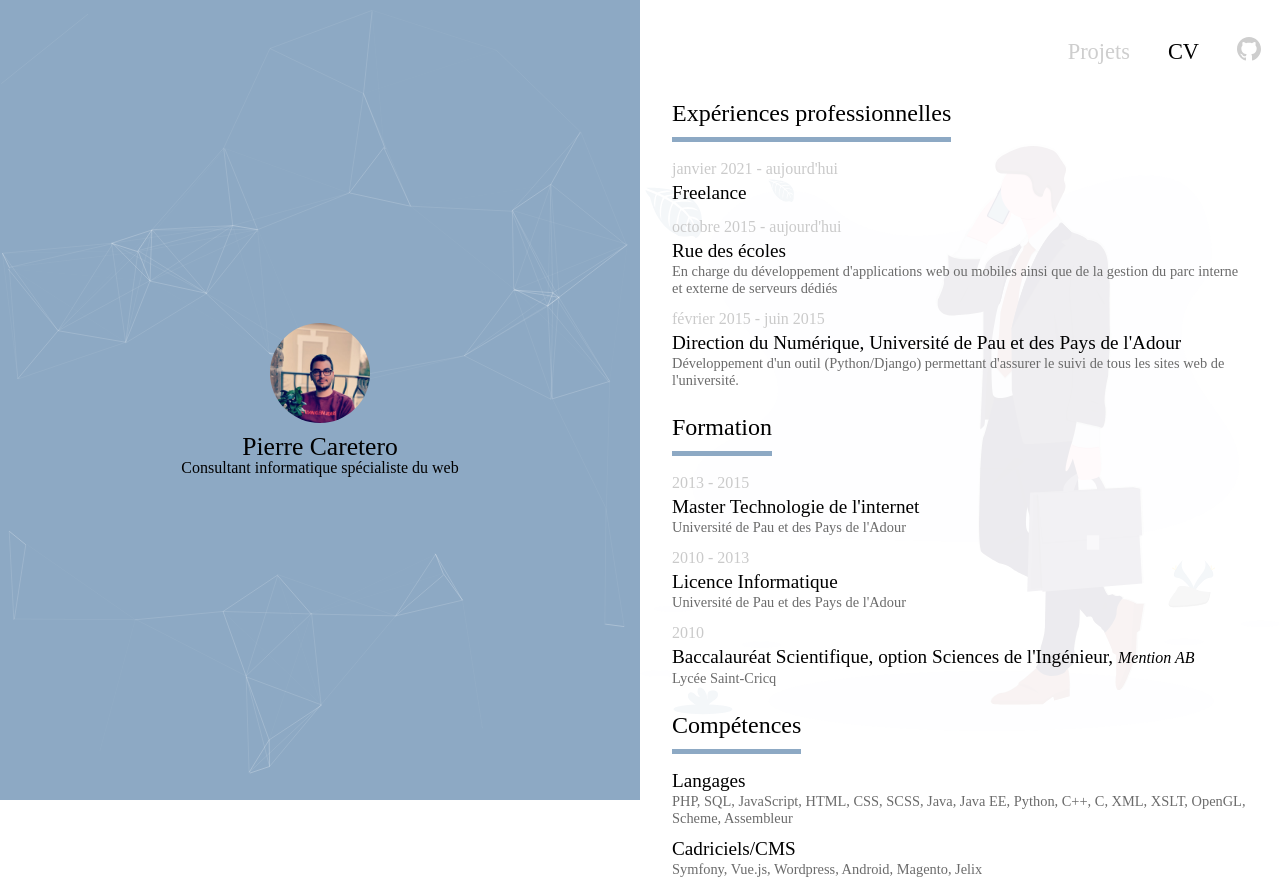
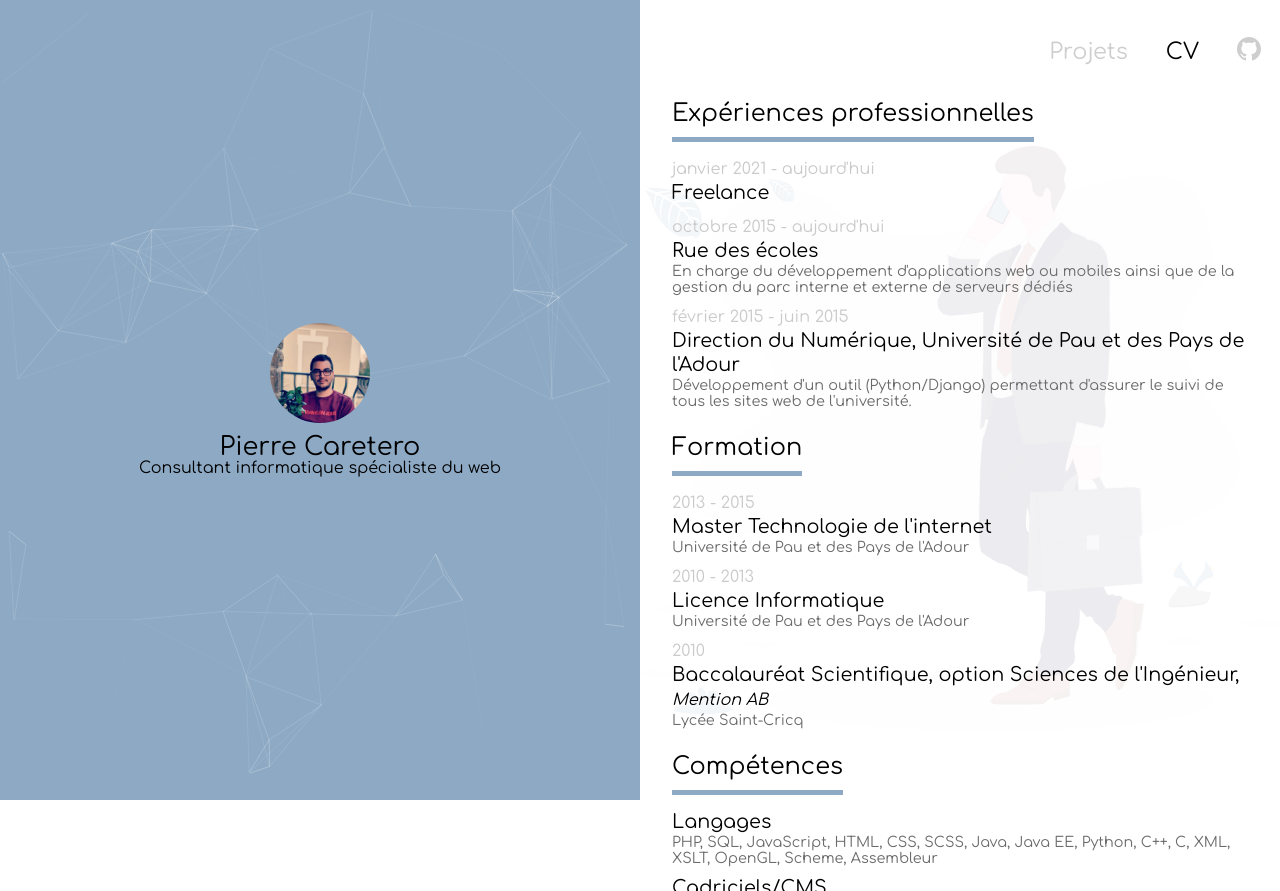
Before and after one commit to DetaX/pierrecareterofr, a Vue app: page /cv in a window 1280 px wide. Built offline with nearby package versions, Linux system fonts and the light colour scheme; a web font is replaced by a local one.

Commit message:
adding font

```diff
--- a/src/App.vue
+++ b/src/App.vue
@@ -83,7 +83,7 @@ export default {
   font-style: normal;
   font-weight: 400;
   font-display: swap;
-  src: url(https://fonts.gstatic.com/s/comfortaa/v27/1Pt_g8LJRfWJmhDAuUsSQamb1W0lwk4S4WjMDr0fIA9c.woff2)
+  src: url(/assets/fonts/1Pt_g8LJRfWJmhDAuUsSQamb1W0lwk4S4WjMDr0fIA9c.woff2)
     format("woff2");
   unicode-range: U+0100-024F, U+0259, U+1E00-1EFF, U+2020, U+20A0-20AB,
     U+20AD-20CF, U+2113, U+2C60-2C7F, U+A720-A7FF;
@@ -94,7 +94,7 @@ export default {
   font-style: normal;
   font-weight: 400;
   font-display: swap;
-  src: url(https://fonts.gstatic.com/s/comfortaa/v27/1Pt_g8LJRfWJmhDAuUsSQamb1W0lwk4S4WjMDrMfIA.woff2)
+  src: url(/assets/fonts/1Pt_g8LJRfWJmhDAuUsSQamb1W0lwk4S4WjMDrMfIA.woff2)
     format("woff2");
   unicode-range: U+0000-00FF, U+0131, U+0152-0153, U+02BB-02BC, U+02C6, U+02DA,
     U+02DC, U+2000-206F, U+2074, U+20AC, U+2122, U+2191, U+2193, U+2212, U+2215,
@@ -167,6 +167,7 @@ main {
     font-size: 1rem;
     display: flex;
     margin: auto;
+    padding: 0 1rem;
   }
   img {
     max-width: 15%;
--- a/src/views/CVView.vue
+++ b/src/views/CVView.vue
@@ -182,9 +182,6 @@ export default {
     }
   },
   mounted() {
-    let tl = gsap.timeline();
-    tl.to("#particles", {duration: 1, height: "50vh"})
-    ;
     setTimeout(function() {document.querySelector('#cv').classList.add('loaded');}, 100);
   }
 };
--- a/src/views/ProjectsView.vue
+++ b/src/views/ProjectsView.vue
@@ -59,10 +59,10 @@ export default {
         let currentSrc = img.getAttribute('data-current-src');
         let sources = img.getAttribute('data-src').split(',');
         let nextSrc = (++currentSrc)% sources.length;
-        tl.to(img, {duration: 0.75, opacity: 0.05, onComplete: function() {
+        tl.to(img, {duration: 0.75, opacity: 0.05, ease: Power3.easeInOut, onComplete: function() {
             img.setAttribute('data-current-src', nextSrc);
             img.src = "/assets/"+sources[nextSrc].trim()+".png";
-            tl.to(img, { duration: 0.75, opacity: 1 } );
+            tl.to(img, { duration: 0.75, ease: Power3.easeOut, opacity: 1 } );
           } })
 
 
```
Also changed, not shown: public/assets/fonts/1Pt_g8LJRfWJmhDAuUsSQamb1W0lwk4S4WjMDr0fIA9c.woff2 (added), public/assets/fonts/1Pt_g8LJRfWJmhDAuUsSQamb1W0lwk4S4WjMDrMfIA.woff2 (added).
